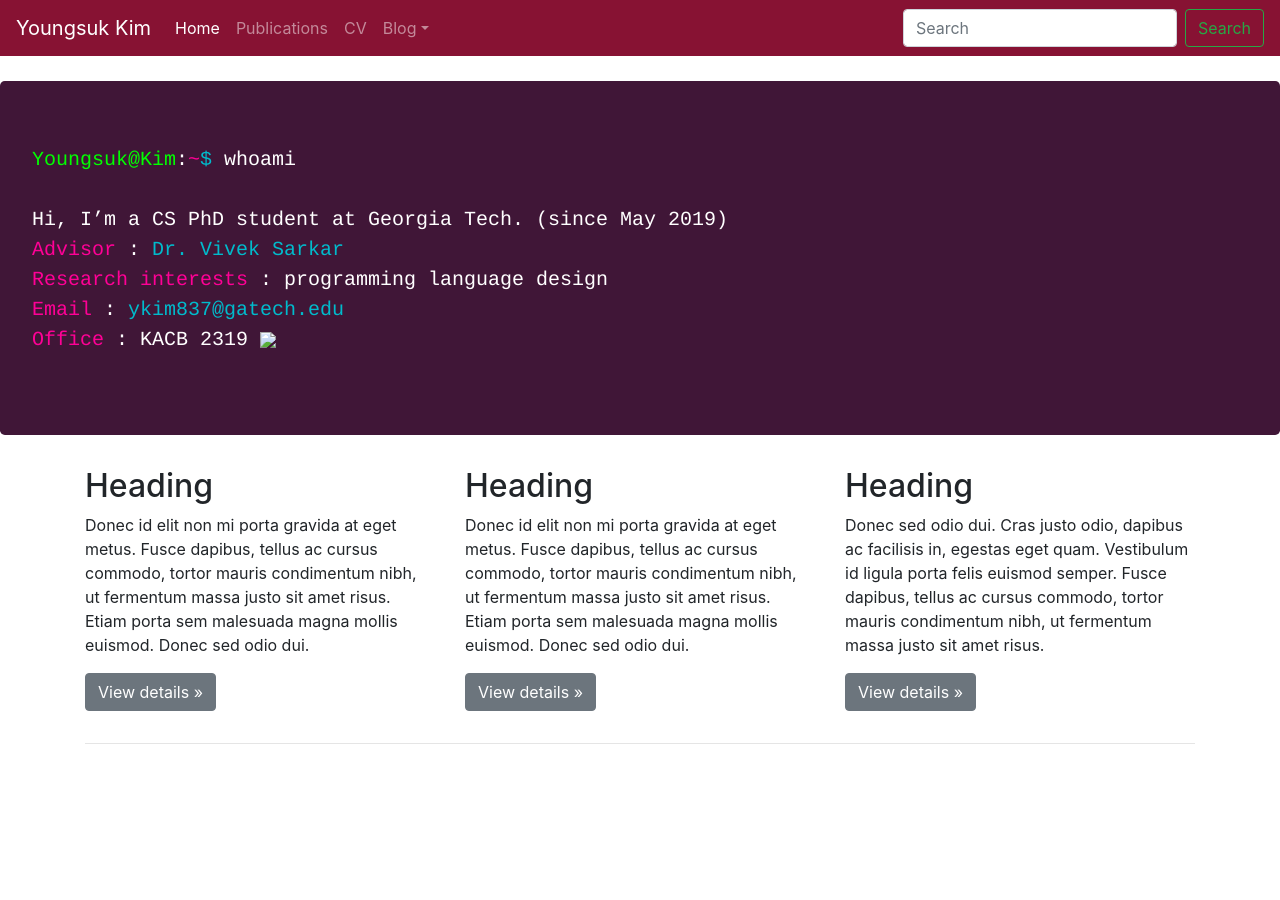
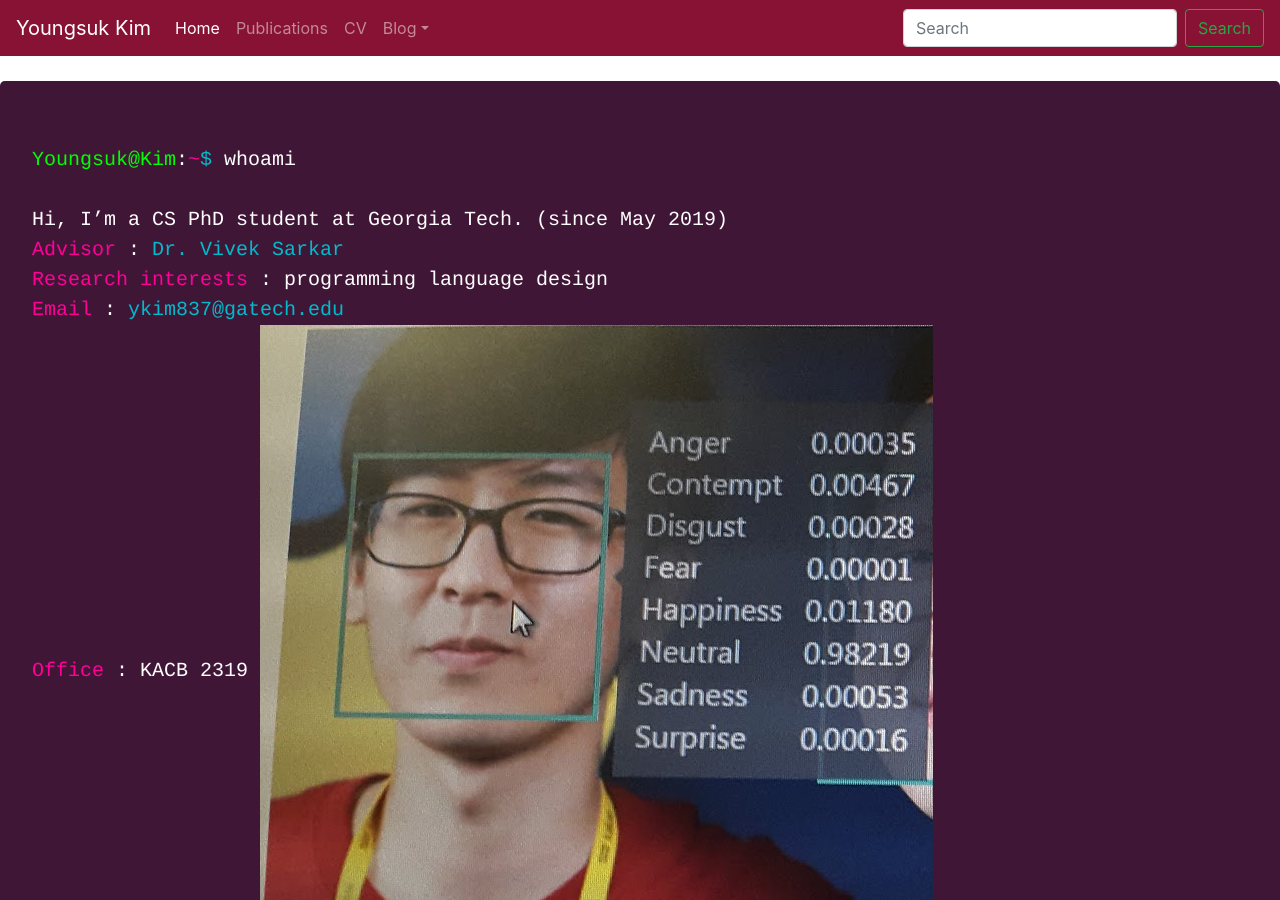
Before and after one commit to JOE1994/JOE1994.github.io, a Jekyll site: the page built from index.md, in a window 1280 px wide and 900 px high. Built offline with Jekyll 4.4.1, drawn with Linux system fonts in a browser that asks for light colours.

Commit message:
fixed img crash

```diff
--- a/index.md
+++ b/index.md
@@ -9,4 +9,4 @@
 <span class="b">Research interests</span> : programming language design <br>
 <span class="b">Email</span> : <a href="mailto:ykim837@gatech.edu">ykim837@gatech.edu</a> <br>
 <span class="b">Office</span> : KACB 2319
-<img style="vertical-align:middle" src="../photos/neutral.PNG">
+<img style="vertical-align:middle" src="../assets/photos/neutral.PNG">
```
